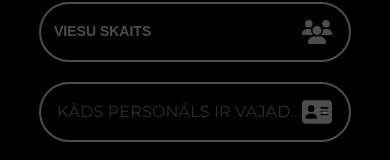
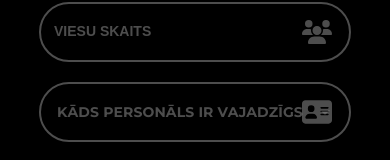
Before and after one commit to poetryspreader/labsserviss-front, a Vue app: page /contacts in a window 390 px wide. Shown: the part 382-542 px from the top of the page. Built offline with nearby package versions, Linux system fonts and the light colour scheme.

Commit message:
update form 2

```diff
--- a/src/assets/base.scss
+++ b/src/assets/base.scss
@@ -20,9 +20,4 @@ body {
   font-family: var(--main-font-montserrat);
   min-height: 100vh;
   color: var(--main-color-white);
-  overflow: auto;
 }
-
-html {
-  overflow-y: hidden;
-}
--- a/src/components/RequestForm.vue
+++ b/src/components/RequestForm.vue
@@ -305,6 +305,7 @@ export default {
       font-size: 10px;
       &::placeholder {
         font-size: 14px;
+        color: white;
       }
     }
     &-icon {
@@ -313,6 +314,11 @@ export default {
   }
   .v-input--horizontal {
     width: 80%;
+  }
+  .v-field--center-affix .v-label.v-field-label {
+    font-size: 14px;
+    font-weight: 700;
+    opacity: 1;
   }
 }
 
--- a/src/router/index.js
+++ b/src/router/index.js
@@ -1,7 +1,7 @@
 import { createRouter, createWebHistory } from 'vue-router'
 const router = createRouter({
   history: createWebHistory(import.meta.env.BASE_URL),
-  mode: 'history',
+  mode: 'hash',
   routes: [
     {
       path: '/',
```
